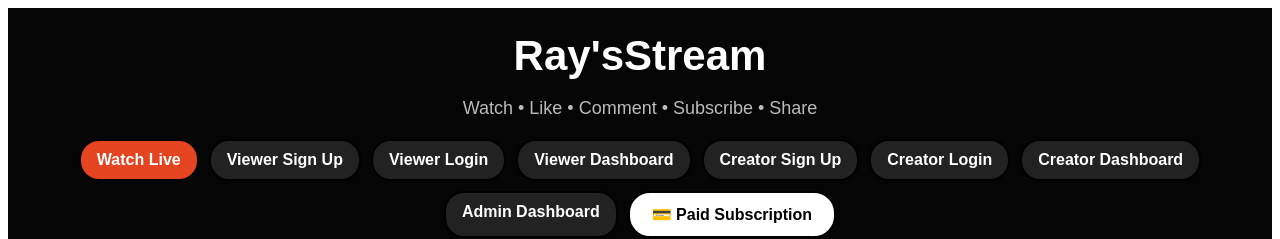
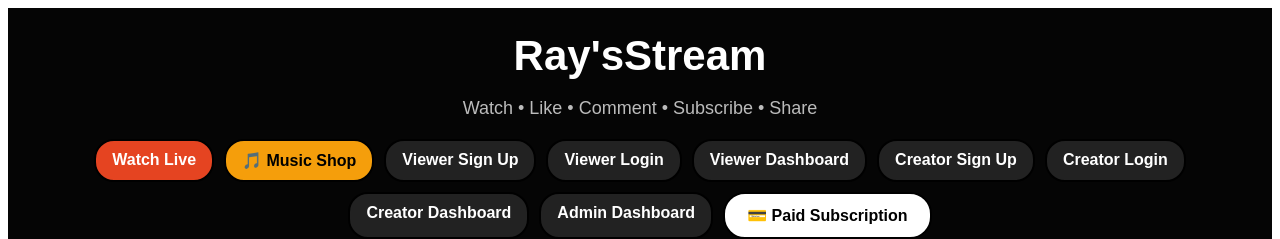
Before and after one commit to greentreerecord-hue/raysstream-clean, a Next.js app: page / in a window 1280 px wide. Shown: the top 239 px of the page. Built offline with nearby package versions, Linux system fonts and the light colour scheme; no server answers.

Commit message:
Add music shop button to homepage

```diff
--- a/app/page.tsx
+++ b/app/page.tsx
@@ -630,6 +630,8 @@ export default function Home() {
             Watch Live
           </a>
 
+          <a href="/music-shop" style={{...linkStyle, background: "#f59e0b", color: "black"}}>🎵 Music Shop</a>
+
           <a href="/viewer/signup" style={linkStyle}>
             Viewer Sign Up
           </a>
```
